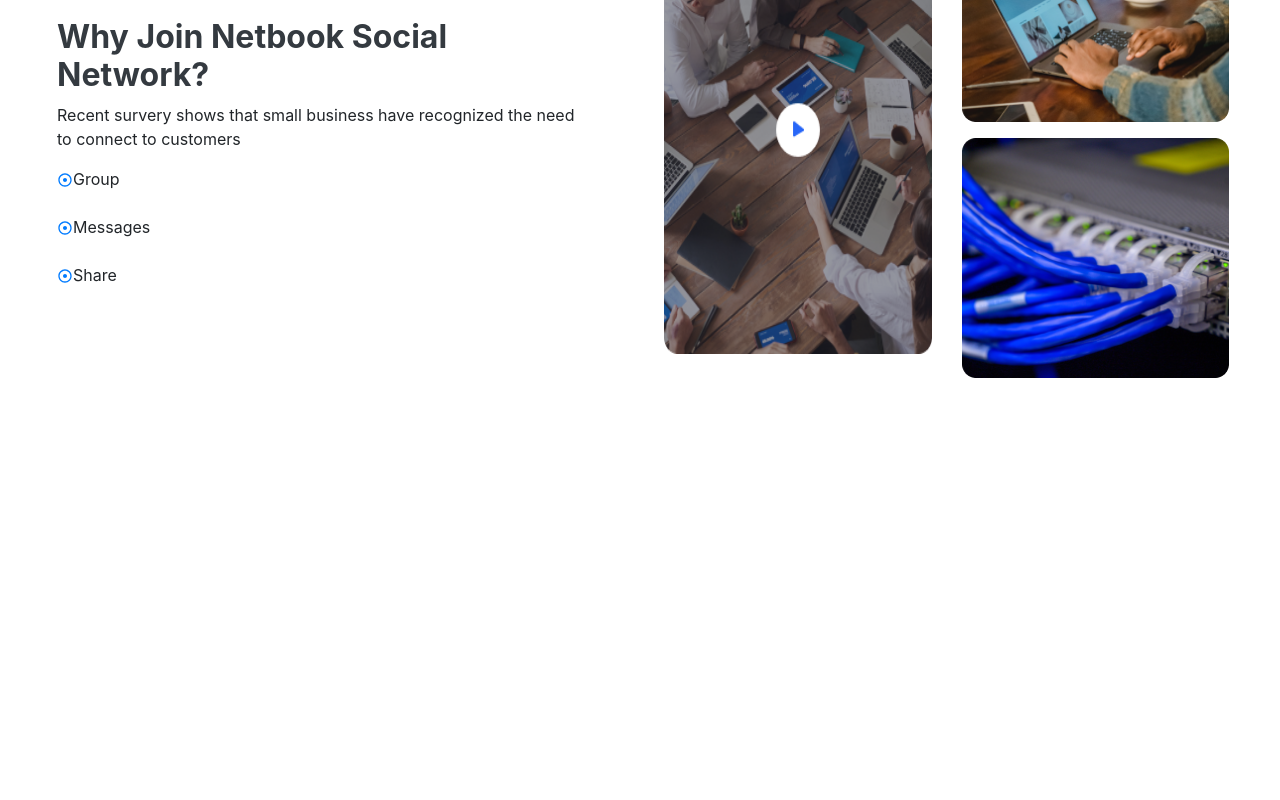
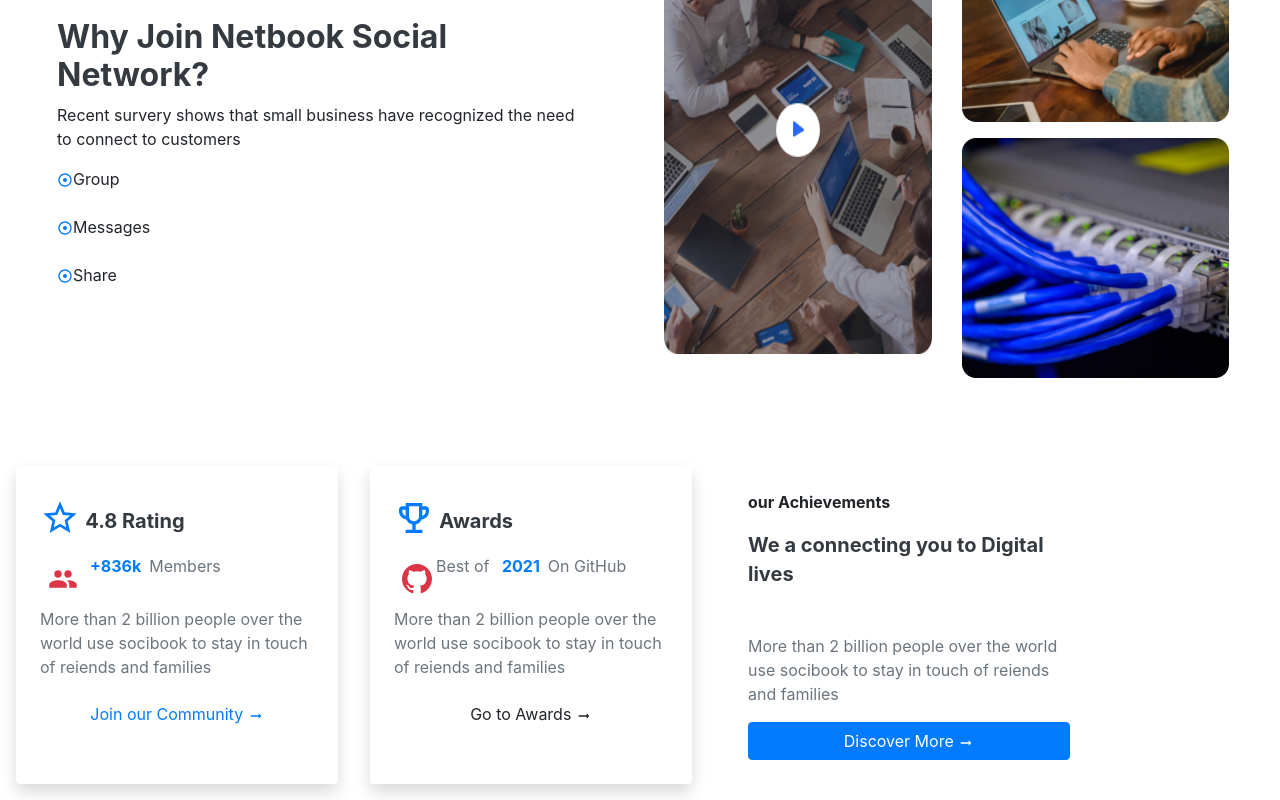
Before and after one commit to muchirajunior/react-bootstrap, a React (Create React App) app: page / in a window 1280 px wide. Shown: the part 966-1766 px from the top of the page. Before the commit the page ends 1368 px from the top, so only its background shows below. Built offline with nearby package versions, Linux system fonts and the light colour scheme.

Commit message:
added achievments section :star:

```diff
--- a/src/App.js
+++ b/src/App.js
@@ -3,6 +3,7 @@ import "./app.css";
 import Banner from './components/banner';
 import NavBar from './components/navbar';
 import About from './components/about';
+import Achievements from './components/achievements';
 
 function App() {
   return (
@@ -15,6 +16,8 @@ function App() {
 
       < About />
 
+      < Achievements />
+
     </div>
   );
 }
--- /dev/null
+++ b/src/components/achievements/achievement_card.jsx
@@ -0,0 +1,28 @@
+import React from 'react';
+import { MdArrowRightAlt } from "react-icons/md";
+
+function AchievementCard({header,icon,heading,img,subtitle1,subtitle2,subtitle3,btnText,btnType,shadow}) {
+    return (
+        <div className={`card m-3 border-0 col-sm p-4 ${shadow}`}>
+                <b className="test-primary">{header}</b>
+               <h5> <b className="text-primary" style={{fontSize:"40px"}} >{icon}</b> <b className="text-dark " >{heading}</b></h5>
+
+
+            <div className="row m-2 text-muted " >
+                <b className="text-danger"  style={{fontSize:"30px"}}  >{img}</b>
+                <span className="align-middle ml-1">
+                    {subtitle1}
+                    <b className="text-primary ml-2 mr-2">{subtitle2}</b>
+                    {subtitle3}
+                </span>
+            </div>
+            <p className="text-muted">More than 2 billion people over the world use socibook to stay in touch of reiends and families</p>
+
+            <button className={`btn ${btnType}`}  > {btnText} < MdArrowRightAlt /></button>
+
+
+        </div>
+    );
+}
+
+export default AchievementCard;
--- /dev/null
+++ b/src/components/achievements/index.jsx
@@ -0,0 +1,50 @@
+import React from 'react';
+import {  MdGroup, MdOutlineEmojiEvents, MdStarOutline } from "react-icons/md";
+import {BsGithub} from "react-icons/bs";
+import AchievementCard from './achievement_card';
+
+function Achievements(props) {
+    return (
+        <div  className="container row mt-5"  >
+            < AchievementCard
+                icon={< MdStarOutline />}
+                heading="4.8 Rating"
+                img={< MdGroup />}
+                subtitle1=" "
+                subtitle2="+836k"
+                subtitle3="Members"
+                btnText="Join our Community"
+                btnType="text-primary"
+                shadow="shadow"
+            />
+
+            < AchievementCard
+                icon={< MdOutlineEmojiEvents />}
+                heading="Awards"
+                img={< BsGithub />}
+                subtitle1="Best of "
+                subtitle2="2021"
+                subtitle3="On GitHub"
+                btnText="Go to Awards"
+                shadow="shadow"
+            />
+
+
+            < AchievementCard
+                header="our Achievements"
+                heading="We a connecting you to Digital lives"
+
+                btnText="Discover More"
+                btnType="btn-primary"
+                shadow="col-sm-4 "
+            />
+
+
+
+        </div>
+
+
+    );
+}
+
+export default Achievements;
```
